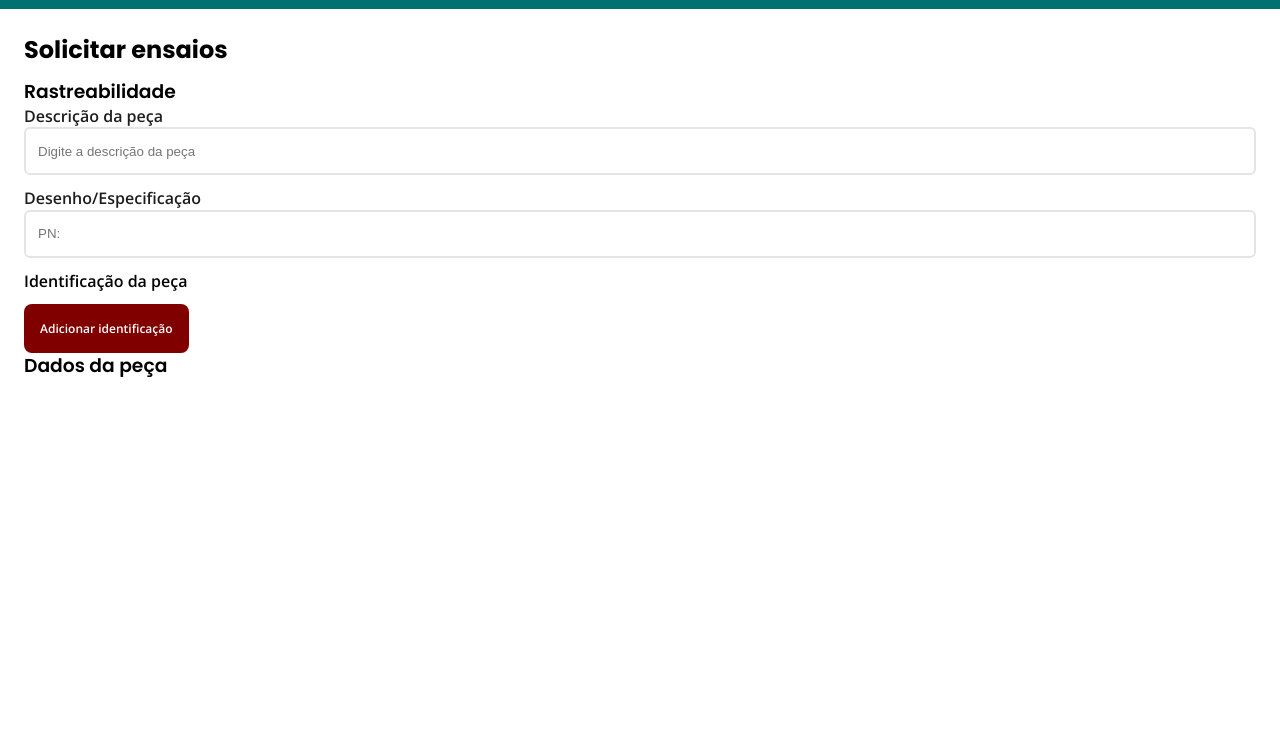
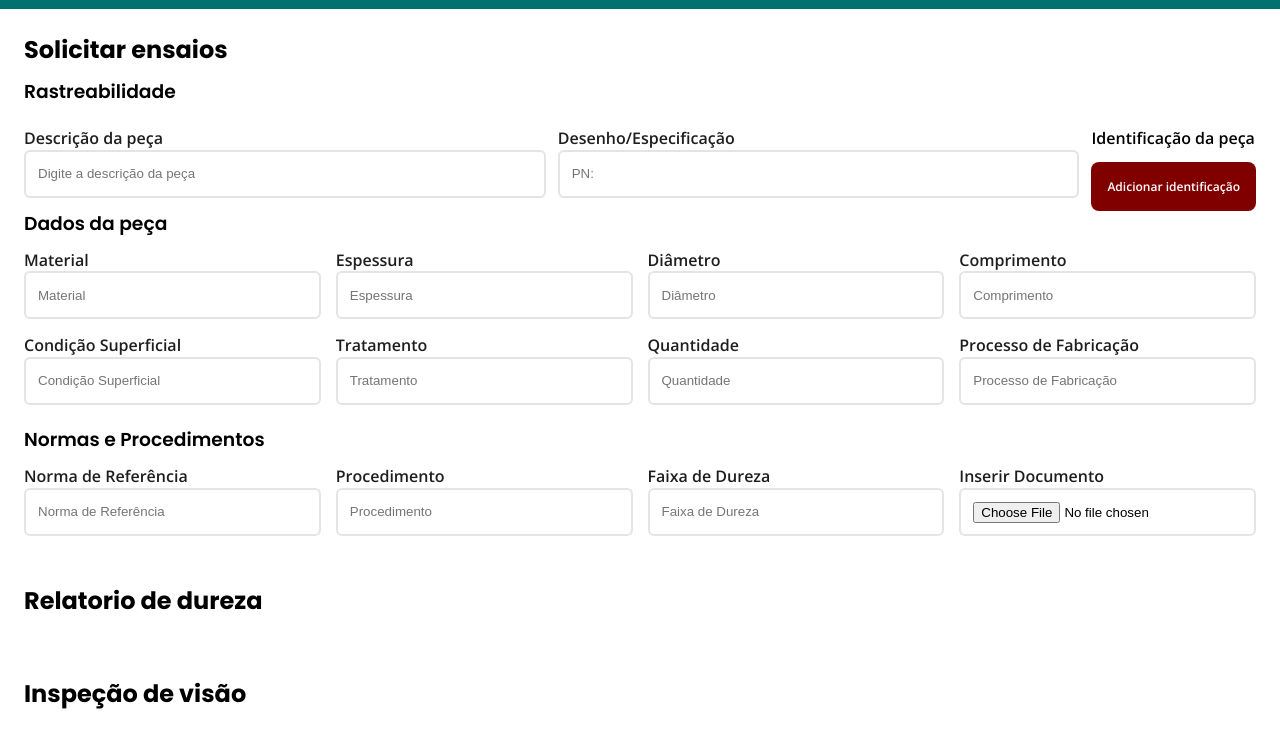
Before and after one commit to PedroClaes/SETAweb, a website built with webpack: page pages/solicitacoes.html in a window 1280 px wide. Shown: the part 65-800 px from the top of the page. Built offline with nearby package versions, Linux system fonts and the light colour scheme.

Commit message:
feat: Fomulario de solicitação com mais campos

```diff
--- /dev/null
+++ b/css/components/solicitacoes/dadospeca.css
@@ -0,0 +1,10 @@
+.form-group-container {
+  display: flex;
+  flex-wrap: wrap;
+  gap: 15px;
+  margin-top: 12px;
+}
+.form-group {
+  flex: 1 1 calc(25% - 15px);
+  min-width: 200px;
+}
--- a/css/components/solicitacoes/form_solicitacoes.css
+++ b/css/components/solicitacoes/form_solicitacoes.css
@@ -1,12 +1,9 @@
 section {
   width: 100%;
-  flex-grow: 1; /* Ocupa o restante do espaço disponível */
-  height: 100%; /* Garantir que a section ocupe 100% da altura */
   padding: 24px;
   display: flex;
   flex-direction: column;
   gap: 12px;
-  overflow-y: auto;
 }
 
 .rastreabilidade_fieldset{
--- a/css/style_solicitacoes.css
+++ b/css/style_solicitacoes.css
@@ -2,6 +2,7 @@
 @import "components/solicitacoes/header_solicitacoes.css";
 @import "components/solicitacoes/form_solicitacoes.css";
 @import "components/solicitacoes/textBox_solicitacoes.css";
+@import "components/solicitacoes/dadospeca.css";
 @import "/css/variables.css";
 
 /* Reset de estilos para garantir consistência entre os navegadores */
@@ -25,6 +26,6 @@ body {
 
 main {
   display: flex;
-  flex-direction: row; /* Ou 'column' dependendo do layout desejado */
+  flex-direction: column; /* Ou 'column' dependendo do layout desejado */
   height: calc(100% - 80px); /* Garantir que main ocupe 100% da altura */
 }
--- a/pages/solicitacoes.html
+++ b/pages/solicitacoes.html
@@ -28,6 +28,7 @@
     <h1 class="poppins-bold">Solicitar ensaios</h1>
     <form id="traceabilityForm">
       <h3 class="form-section-title poppins-semibold">Rastreabilidade</h3>
+      <br>
       <fieldset class="rastreabilidade_fieldset">
         <div class="form-group">
           <label class="label-form open-sans-semibold" for="description">Descrição da peça</label>
@@ -88,13 +89,64 @@
       </fieldset>
 
       <h3 class="form-section-title poppins-semibold">Dados da peça</h3>
-
+      <div class="form-group-container">
+        <div class="form-group">
+          <label class="label-form open-sans-semibold" for="material">Material</label>
+          <input class="input-form" type="text" id="material" name="material" placeholder="Material">
+        </div>
+        <div class="form-group">
+          <label class="label-form open-sans-semibold" for="espessura">Espessura</label>
+          <input class="input-form" type="text" id="espessura" name="espessura" placeholder="Espessura">
+        </div>
+        <div class="form-group">
+          <label class="label-form open-sans-semibold" for="diametro">Diâmetro</label>
+          <input class="input-form" type="text" id="diametro" name="diametro" placeholder="Diâmetro">
+        </div>
+        <div class="form-group">
+          <label class="label-form open-sans-semibold" for="comprimento">Comprimento</label>
+          <input class="input-form" type="text" id="comprimento" name="comprimento" placeholder="Comprimento">
+        </div>
+        <div class="form-group">
+          <label class="label-form open-sans-semibold" for="condicao_superficial">Condição Superficial</label>
+          <input class="input-form" type="text" id="condicao_superficial" name="condicao_superficial" placeholder="Condição Superficial">
+        </div>
+        <div class="form-group">
+          <label class="label-form open-sans-semibold" for="tratamento">Tratamento</label>
+          <input class="input-form" type="text" id="tratamento" name="tratamento" placeholder="Tratamento">
+        </div>
+        <div class="form-group">
+          <label class="label-form open-sans-semibold" for="quantidade">Quantidade</label>
+          <input class="input-form" type="text" id="quantidade" name="quantidade" placeholder="Quantidade">
+        </div>
+        <div class="form-group">
+          <label class="label-form open-sans-semibold" for="processo_fabricacao">Processo de Fabricação</label>
+          <input class="input-form" type="text" id="processo_fabricacao" name="processo_fabricacao" placeholder="Processo de Fabricação">
+        </div>
+      </div>
+      <br>
+      <h3 class="form-section-title poppins-semibold">Normas e Procedimentos</h3>
+      <div class="form-group-container">
+        <div class="form-group">
+          <label class="label-form open-sans-semibold" for="norma_referencia">Norma de Referência</label>
+          <input class="input-form" type="text" id="norma_referencia" name="norma_referencia" placeholder="Norma de Referência">
+        </div>
+        <div class="form-group">
+          <label class="label-form open-sans-semibold" for="procedimento">Procedimento</label>
+          <input class="input-form" type="text" id="procedimento" name="procedimento" placeholder="Procedimento">
+        </div>
+        <div class="form-group">
+          <label class="label-form open-sans-semibold" for="faixa_dureza">Faixa de Dureza</label>
+          <input class="input-form" type="text" id="faixa_dureza" name="faixa_dureza" placeholder="Faixa de Dureza">
+        </div>
+        <div class="form-group">
+          <label class="label-form open-sans-semibold" for="documento">Inserir Documento</label>
+          <input class="input-form" type="file" id="documento" name="documento">
+        </div>
+      </div>
     </form>
 
   </section>
-</main>
 
-<main>
   <section>
     <h1 class="poppins-bold">Relatorio de dureza</h1>
     <form id="relatorio_dureza">
@@ -102,9 +154,7 @@
     </form>
 
   </section>
-</main>
 
-<main>
   <section>
     <h1 class="poppins-bold">Inspeção de visão</h1>
     <form id="relatorio_vs">
@@ -112,9 +162,7 @@
     </form>
 
   </section>
-</main>
 
-<main>
   <section>
     <h1 class="poppins-bold">Relatorio PM</h1>
     <form id="relatorio_pm">
@@ -122,9 +170,7 @@
     </form>
 
   </section>
-</main>
 
-<main>
   <section>
     <h1 class="poppins-bold">Relatorio Lp</h1>
     <form id="relatorio_lp">
@@ -132,9 +178,7 @@
     </form>
 
   </section>
-</main>
 
-<main>
   <section>
     <h1 class="poppins-bold">Relatorio Ultrassom</h1>
     <form id="relatorio_ultrassom">
```
